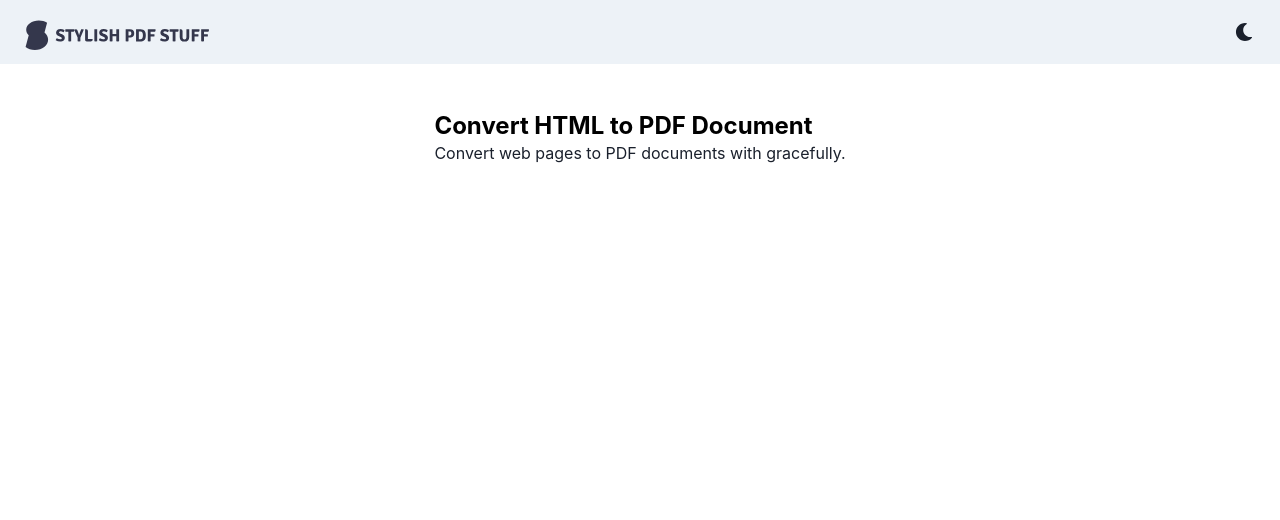
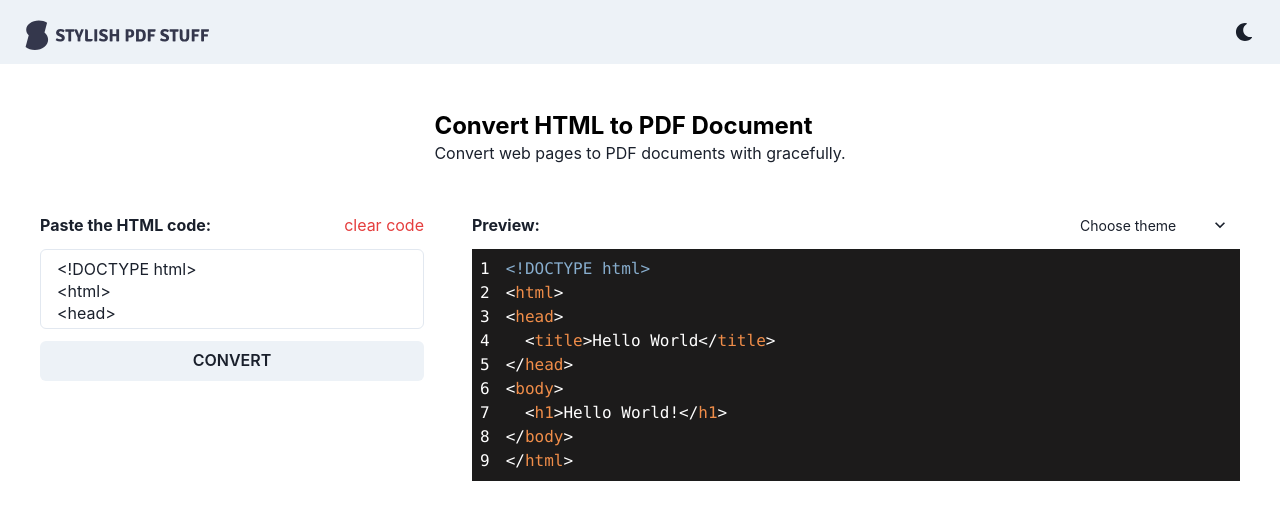
Before and after one commit to allanfoppa/stylish-pdf-stuff, a React (Create React App) app in the folder frontend/: page /html-to-pdf in a window 1280 px wide. Shown: the top 520 px of the page. Built offline with nearby package versions, Linux system fonts and the light colour scheme.

Commit message:
HTML to PDF UI

```diff
--- a/frontend/package.json
+++ b/frontend/package.json
@@ -19,6 +19,7 @@
     "react-icons": "^3.11.0",
     "react-router-dom": "^6.22.3",
     "react-scripts": "5.0.1",
+    "react-syntax-highlighter": "^15.5.0",
     "typescript": "^4.9.5",
     "web-vitals": "^2.1.4"
   },
@@ -42,5 +43,8 @@
       "last 1 firefox version",
       "last 1 safari version"
     ]
+  },
+  "devDependencies": {
+    "@types/react-syntax-highlighter": "^15.5.11"
   }
 }
--- /dev/null
+++ b/frontend/src/components/DataDisplay/CodeBlock.tsx
@@ -0,0 +1,24 @@
+import SyntaxHighlighter from 'react-syntax-highlighter'
+
+interface ICodeBlock {
+  lang: String
+  codeCurrentTheme: any
+  codeString: any
+}
+
+export default function CodeBlock({
+  lang,
+  codeCurrentTheme,
+  codeString
+}: ICodeBlock) {
+  return(
+    <SyntaxHighlighter
+      language={`${lang}`}
+      style={codeCurrentTheme}
+      showLineNumbers
+      wrapLongLines={true}
+    >
+      {codeString}
+    </SyntaxHighlighter>
+  )
+}
--- /dev/null
+++ b/frontend/src/constants/code-theme.ts
@@ -0,0 +1,9 @@
+
+export const codeTheme = [
+  { "name" : "a11yLight"},
+  { "name" : "a11yDark"},
+  { "name" : "solarizedDark"},
+  { "name" : "solarizedLight"},
+  { "name" : "stackoverflowDark"},
+  { "name" : "stackoverflowLight"},
+ ]
--- /dev/null
+++ b/frontend/src/constants/inital-html-snippet.ts
@@ -0,0 +1,10 @@
+
+export const initalHTMLSnippet = `<!DOCTYPE html>
+<html>
+<head>
+  <title>Hello World</title>
+</head>
+<body>
+  <h1>Hello World!</h1>
+</body>
+</html>`
--- /dev/null
+++ b/frontend/src/utils/handle-set-code-theme.ts
@@ -0,0 +1,36 @@
+import { Dispatch, SetStateAction } from "react";
+import { a11yLight, a11yDark, solarizedDark, solarizedLight, stackoverflowDark, stackoverflowLight } from 'react-syntax-highlighter/dist/esm/styles/hljs'
+
+export interface IHandleSetCodeTheme {
+  theme: String,
+  setCodeCurrentTheme: Dispatch<SetStateAction<any>>
+}
+
+export const handleSetCodeTheme = ({
+  theme,
+  setCodeCurrentTheme
+}: IHandleSetCodeTheme) => {
+  switch (theme) {
+    case "a11yLight":
+      setCodeCurrentTheme(a11yLight)
+      break;
+    case "a11yDark":
+      setCodeCurrentTheme(a11yDark)
+      break;
+    case "solarizedDark":
+      setCodeCurrentTheme(solarizedDark)
+      break;
+    case "solarizedLight":
+      setCodeCurrentTheme(solarizedLight)
+      break;
+    case "stackoverflowDark":
+      setCodeCurrentTheme(stackoverflowDark)
+      break;
+    case "stackoverflowLight":
+      setCodeCurrentTheme(stackoverflowLight)
+      break;
+    default:
+      setCodeCurrentTheme(stackoverflowDark)
+      break;
+  }
+}
--- /dev/null
+++ b/frontend/src/utils/handle-with-tab-pressed.ts
@@ -0,0 +1,26 @@
+
+export interface IHandleWithTabPressed {
+  id: string
+}
+
+export const handleWithTabPressed = ({
+  id
+}: IHandleWithTabPressed) => {
+
+  const textbox = document.getElementById(id) as HTMLTextAreaElement;
+
+  textbox.addEventListener('keydown', (e: KeyboardEvent) => {
+    if (e.key === 'Tab') {
+      e.preventDefault();
+      const start = textbox.selectionStart!;
+      const end = textbox.selectionEnd!;
+
+      // Set textarea value with tab insertion
+      textbox.value = `${textbox.value.substring(0, start)}\t${textbox.value.substring(end)}`;
+
+      // Update caret position
+      textbox.selectionStart = textbox.selectionEnd = start + 1;
+    }
+  });
+
+}
--- a/frontend/src/views/HtmlToPdf.tsx
+++ b/frontend/src/views/HtmlToPdf.tsx
@@ -1,15 +1,84 @@
-import { Container, Flex, Text } from "@chakra-ui/react";
+import { useState } from 'react';
+import { Box, Button, Container, Flex, Select, Text, Textarea } from "@chakra-ui/react";
+
+import { stackoverflowDark } from 'react-syntax-highlighter/dist/esm/styles/hljs'
+
 import Title from "../components/Typography/Title";
+import { initalHTMLSnippet } from '../constants/inital-html-snippet';
+import { codeTheme } from '../constants/code-theme';
+import { handleWithTabPressed } from '../utils/handle-with-tab-pressed';
+import { handleSetCodeTheme } from '../utils/handle-set-code-theme';
+import CodeBlock from '../components/DataDisplay/CodeBlock';
 
 export default function HtmlToPdf() {
+
+  const [ codeString, setCodeString ] = useState(initalHTMLSnippet)
+  const [ codeCurrentTheme, setCodeCurrentTheme ] = useState(stackoverflowDark)
+
   return(
     <Container centerContent>
       <Flex direction={"column"} marginTop={12}>
         <Title text={"Convert HTML to PDF Document"} />
         <Text>Convert web pages to PDF documents with gracefully.</Text>
       </Flex>
-      <Flex direction={"column"} marginTop={12}>
+      <Flex direction={"row"} marginTop={12} w={1200} gap={12}>
+        <Box
+          w={400}
+        >
+          <Flex marginBottom={3} direction={"row"} justify={"space-between"}>
+            <Text fontWeight={"bold"}>Paste the HTML code:</Text>
+            <Text onClick={() => setCodeString('')} cursor={"pointer"} color={"red.500"}>clear code</Text>
+          </Flex>
+          <Textarea
+            resize="none"
+            id="html-code"
+            onChange={(e) => {
+              setCodeString(e.target.value)
+              handleWithTabPressed({ id: "html-code" })
+            }}
+            value={codeString}
+          />
 
+          {codeString.length > 0 && (
+            <Button
+              width={"100%"}
+              marginTop={3}
+            >
+              CONVERT
+            </Button>
+          )}
+        </Box>
+        <Box w={800}>
+          <Flex direction={"row"} justify={"space-between"} marginBottom={3}>
+            <Text fontWeight={"bold"} w={20}>Preview:</Text>
+            <Select
+              variant='unstyled'
+              placeholder='Choose theme'
+              w={40}
+              size='sm'
+              onChange={(e) => handleSetCodeTheme({
+                theme: e.target.value,
+                setCodeCurrentTheme
+              })}
+            >
+              {codeTheme.map((t, index) => {
+                return (
+                  <option
+                    key={index}
+                    value={t.name}
+                  >
+                    {t.name}
+                  </option>
+                )
+              })}
+            </Select>
+          </Flex>
+          <CodeBlock
+            lang={"html"}
+            codeCurrentTheme={codeCurrentTheme}
+            codeString={codeString}
+          />
+        </Box>
       </Flex>
     </Container>
   )
```
Also changed, not shown: 2 other files (tests, documents, lock files or other folders).
